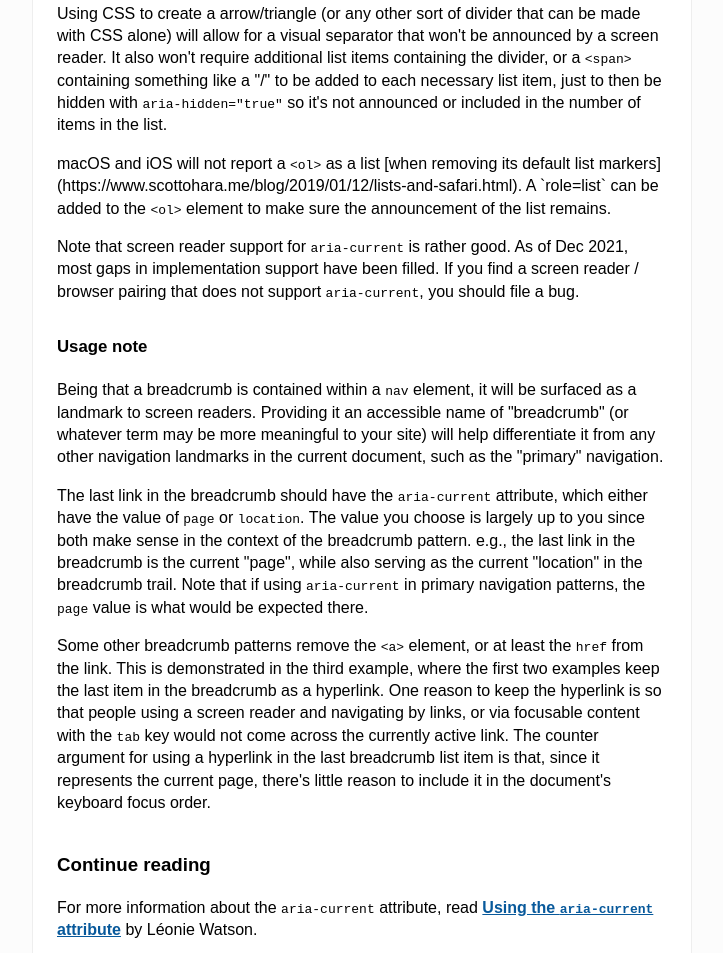
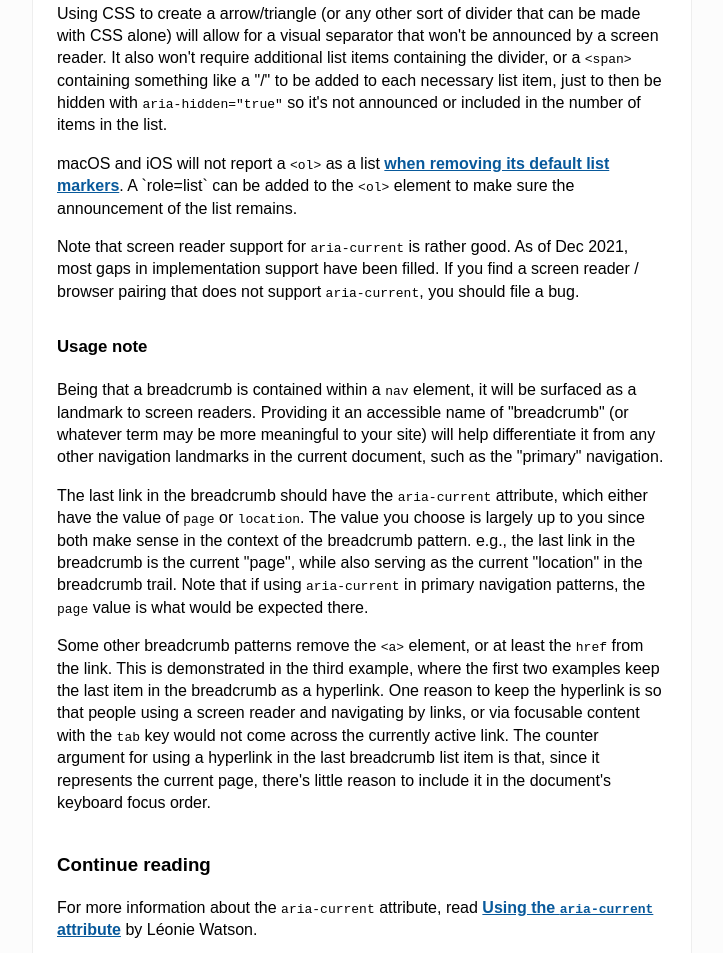
Before and after one commit to scottaohara/a11y_breadcrumbs, a plain HTML site: page index.html in a window 1280 px wide. Shown: the part 2005-2958 px from the top of the page, without its empty margins (278-1001 px from the left). Drawn offline with Linux system fonts and the light colour scheme.

Commit message:
fix link
gotta remember to not make markdown links when writing HTML files

```diff
--- a/index.html
+++ b/index.html
@@ -154,7 +154,7 @@
             </p>
 
             <p>
-              macOS and iOS will not report a <code>&lt;ol></code> as a list [when removing its default list markers](https://www.scottohara.me/blog/2019/01/12/lists-and-safari.html). A `role=list` can be added to the <code>&lt;ol></code> element to make sure the announcement of the list remains.
+              macOS and iOS will not report a <code>&lt;ol></code> as a list <a href="https://www.scottohara.me/blog/2019/01/12/lists-and-safari.html">when removing its default list markers</a>. A `role=list` can be added to the <code>&lt;ol></code> element to make sure the announcement of the list remains.
             </p>
 
             <p>
```
